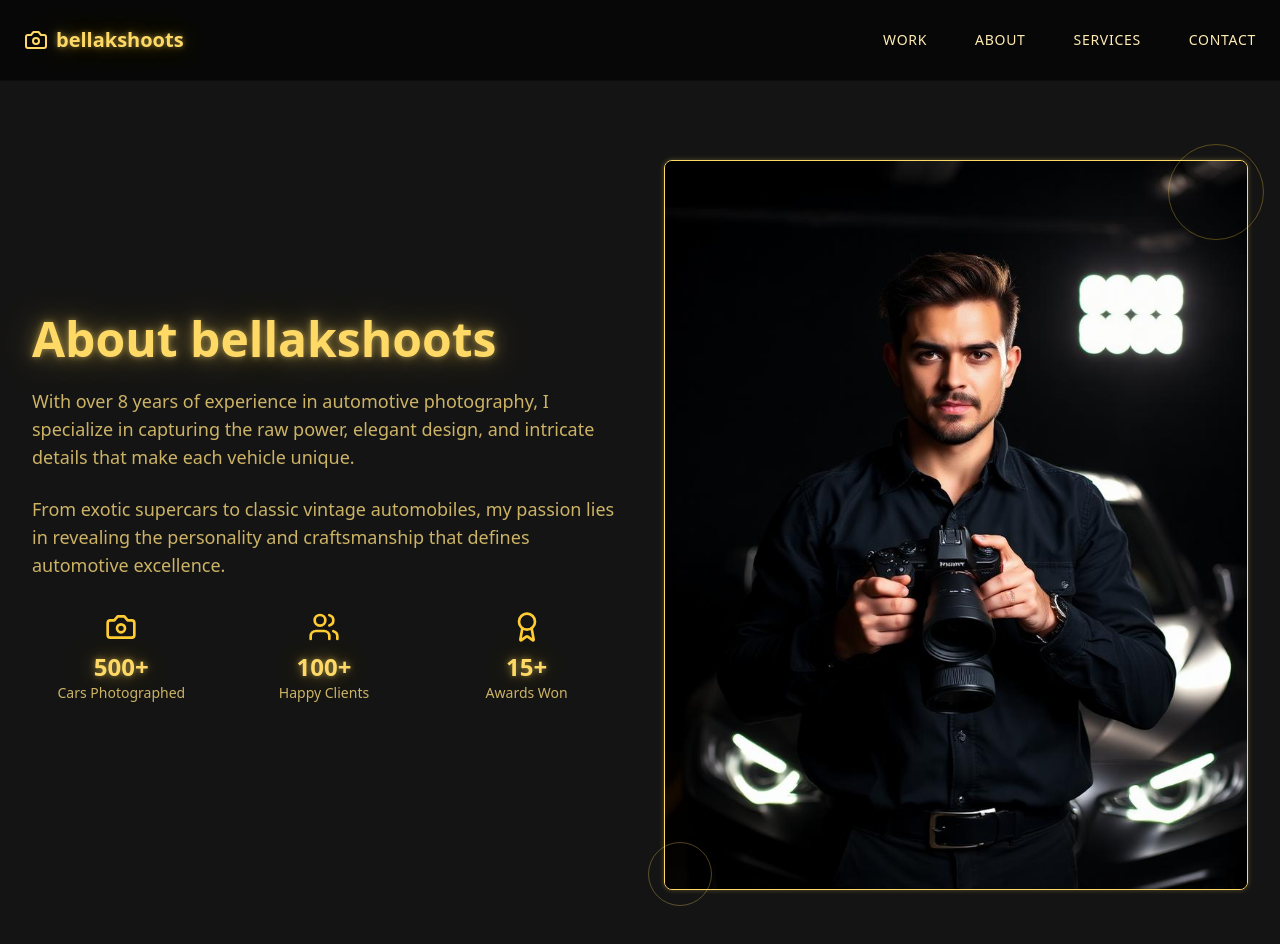
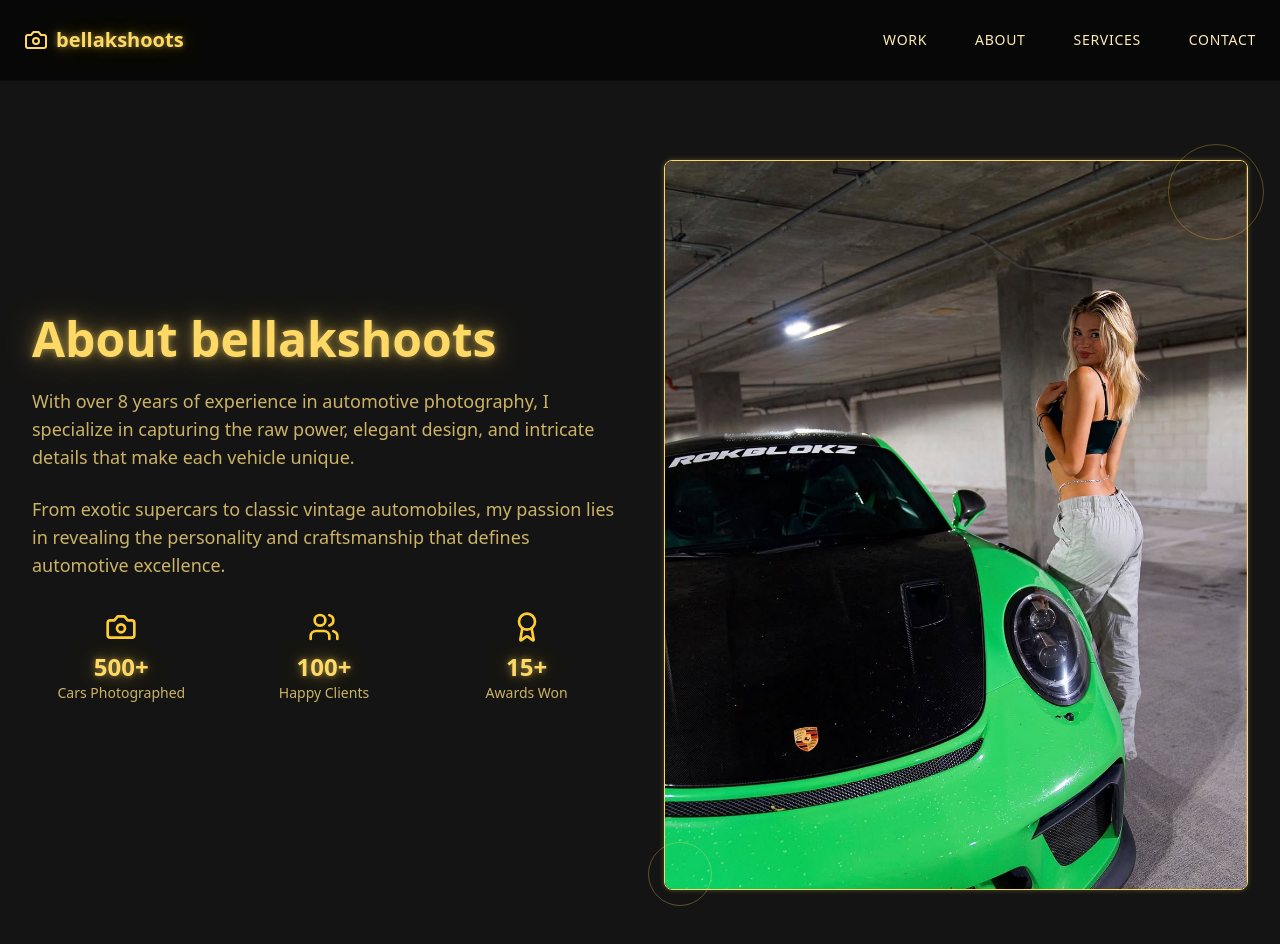
Before and after one commit to Jasontaylor14/bellakshoots, a React (Vite) app: page /about in a window 1280 px wide. Shown: the top 944 px of the page. Built offline with nearby package versions, Linux system fonts and the light colour scheme.

Commit message:
Add about section photo
Add the provided image to the about section.

```diff
--- a/src/components/AboutSection.tsx
+++ b/src/components/AboutSection.tsx
@@ -1,5 +1,4 @@
 import { Award, Camera, Users } from 'lucide-react';
-import photographerPortrait from '@/assets/photographer-portrait.jpg';
 
 const AboutSection = () => {
   return (
@@ -54,8 +53,8 @@ const AboutSection = () => {
           <div className="relative">
             <div className="relative overflow-hidden rounded-lg neon-border">
               <img
-                src={photographerPortrait}
-                alt="Professional car photographer"
+                src="/lovable-uploads/cc6c852d-6cdf-4aea-9249-4dc1be6ba805.png"
+                alt="bellakshoots - Professional car photographer"
                 className="w-full h-auto object-cover hover-glow"
               />
             </div>
```
Also changed, not shown: public/lovable-uploads/cc6c852d-6cdf-4aea-9249-4dc1be6ba805.png (added).
